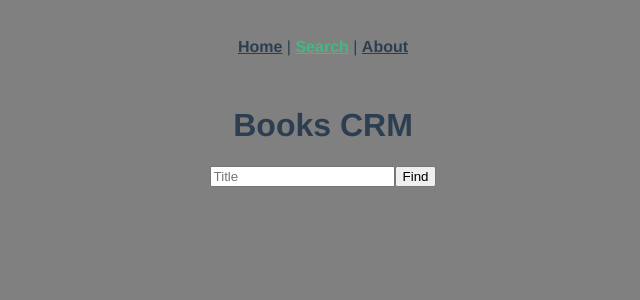
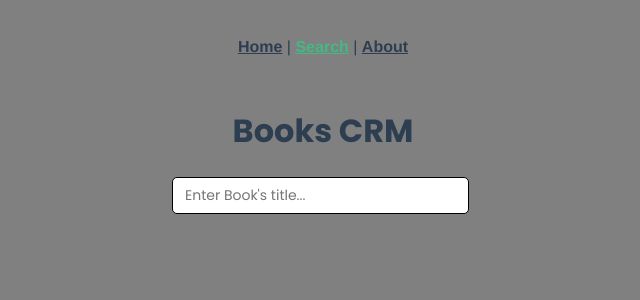
Before and after one commit to samcoswymysl/book-base-crm, a Vue app in the folder client/: page /search in a window 1280 px wide. Shown: the top 300 px of the page, without its empty margins (317-957 px from the left). Built offline with nearby package versions, Linux system fonts and the light colour scheme.

Commit message:
add flexbox to print all books

```diff
--- a/client/src/views/Search.vue
+++ b/client/src/views/Search.vue
@@ -1,15 +1,27 @@
 <template>
-  <div class="searchWrapper">
+  <div class="search-wrapper">
+
+    <div class="search-book-container">
+
       <h1>Books CRM</h1>
       <p class="error" v-if="error">{{ error }}</p>
 
       <div class="books">
           <label for="title"></label>
-      <input type="text" id="title" v-model="title" placeholder="Title">
-      <button
-        v-on:click="searchBooks"
+          <input
+            class="book-title-input"
+            type="text"
+            id="title"
+            v-model="title"
+            v-on:keyup.enter="searchBooks"
+            placeholder="Enter Book's title..."
           >
-        Find</button>
+<!--          <button type="submit"-->
+<!--            class="find-book-button"-->
+<!--            v-on:click="searchBooks($event)"-->
+<!--          >-->
+<!--            Find-->
+<!--          </button>-->
       </div>
 
       <div
@@ -25,13 +37,15 @@
         <button class="close" v-on:click="close">Close</button>
 
       </div>
+    </div>
 
-      <div class="booksContainer"
+      <div class="books-container">
+        <div class="single-book-container"
              v-for="(book) in books"
              v-bind:item="book"
              v-bind:key="book.key"
         >
-        <img v-bind:src="`https://covers.openlibrary.org/b/id/${book.cover_i}-L.jpg`"
+          <img class="book-cover-img" v-bind:src="`https://covers.openlibrary.org/b/id/${book.cover_i}-L.jpg`"
                alt="fs">
           <p>{{book.cover}}</p>
 
@@ -47,6 +61,7 @@
             v-bind:book="book">Details
           </button>
 
+        </div>
       </div>
 
     </div>
@@ -72,6 +87,7 @@ export default {
   methods: {
     async searchBooks() {
       this.books = await connectWithApi.getBooks(this.title);
+      this.title = '';
     },
 
     async oneBook(event, book, author) {
@@ -90,13 +106,70 @@ export default {
     close() {
       this.details = '';
     },
-
   },
 
 };
 </script>
 
 <style scoped>
+@import url('https://fonts.googleapis.com/css2?family=Poppins:wght@300;400;700&display=swap');
+
+* {
+  font-family: 'Poppins', sans-serif;
+}
+
+.search-wrapper {
+  display: flex;
+  flex-direction: column;
+  margin: 0 auto;
+  width: 80%
+}
+
+.book-title-input {
+  padding: 7px 12px;
+  font-size: 14px;
+  background-color: white;
+  border: 1px solid black;
+  border-radius: 5px;
+  outline: none;
+}
+
+.book-title-input {
+  margin-right: 5px;
+  color: lightslategrey;
+}
+
+.book-title-input:focus {
+  color: black;
+}
+
+/*.find-book-button {*/
+/*  color: black;*/
+/*  cursor: pointer;*/
+/*  transition: color .3s, background-color .3s;*/
+/*}*/
+
+/*.find-book-button:hover {*/
+/*  color: white;*/
+/*  background-color: black;*/
+/*}*/
+
+.books-container {
+  display: flex;
+  justify-content: space-around;
+  flex-wrap: wrap;
+  margin-top: 50px;
+}
+
+.single-book-container {
+  margin-bottom: 50px;
+  width: 17%;
+}
+
+.book-cover-img {
+  width: 100%;
+}
+
 .bookDetails{
   background: white;
   position: -webkit-sticky;
```
Lines whose indentation alone changed are shown as unchanged.
